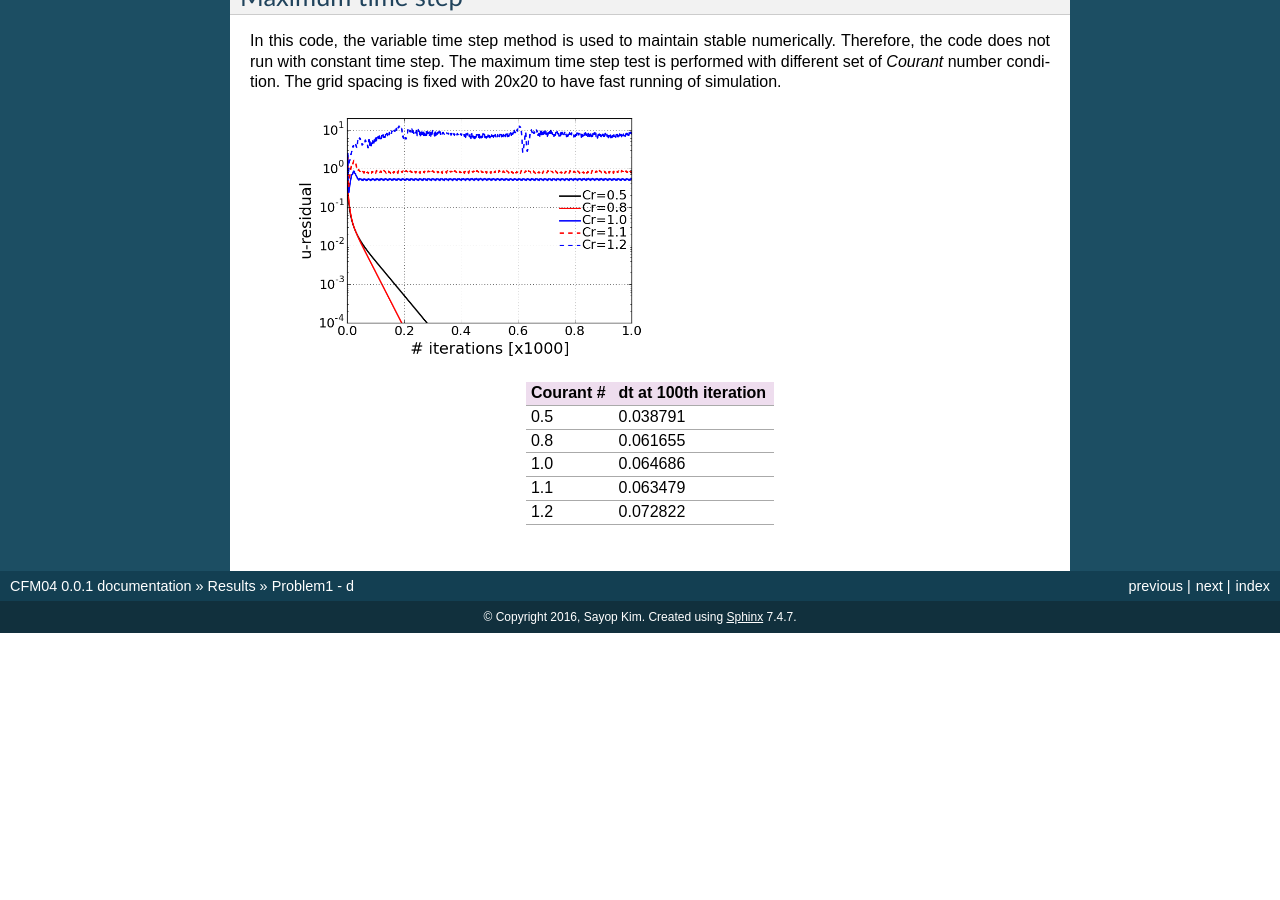
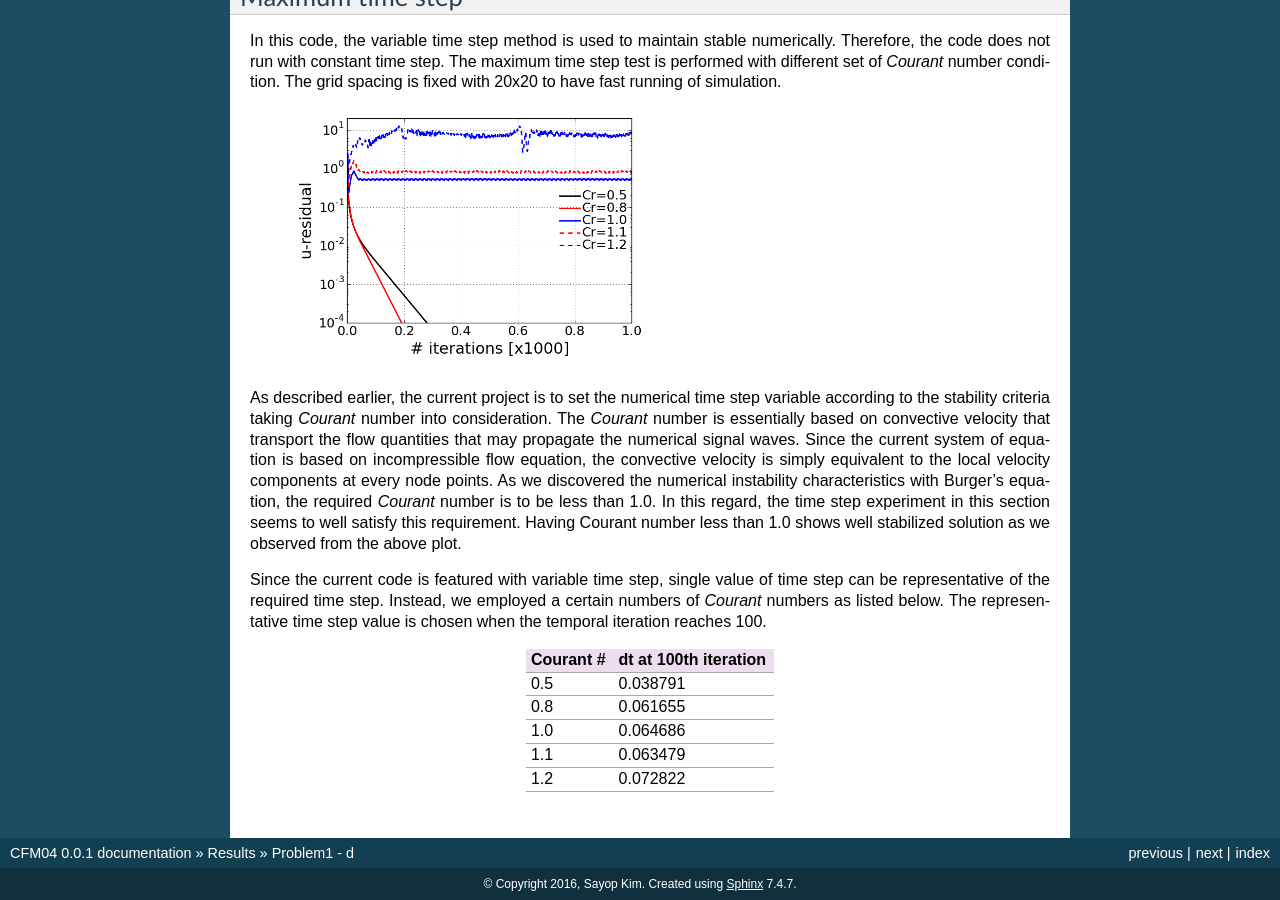
Before and after one commit to sayop/CFM04, a Sphinx documentation site: the page built from docs/source/Results/d/contents.rst, in a window 1280 px wide and 900 px high, scrolled down 902 px. Built offline with Sphinx 7.4.7, drawn with Linux system fonts in a browser that asks for light colours; pages that are not in the unit, such as notebooks, are missing from menus; before the commit the page ends 1535 px from its top, so only the background shows below that.

Commit message:
adddefds

```diff
--- a/docs/source/Results/d/contents.rst
+++ b/docs/source/Results/d/contents.rst
@@ -32,6 +32,10 @@ In this code, the variable time step method is used to maintain stable numerical
      :width: 50%
 
 
+As described earlier, the current project is to set the numerical time step variable according to the stability criteria taking *Courant* number into consideration. The *Courant* number is essentially based on convective velocity that transport the flow quantities that may propagate the numerical signal waves. Since the current system of equation is based on incompressible flow equation, the convective velocity is simply equivalent to the local velocity components at every node points. As we discovered the numerical instability characteristics with Burger's equation, the required *Courant* number is to be less than 1.0. In this regard, the time step experiment in this section seems to well satisfy this requirement. Having Courant number less than 1.0 shows well stabilized solution as we observed from the above plot.
+
+Since the current code is featured with variable time step, single value of time step can be representative of the required time step. Instead, we employed a certain numbers of *Courant* numbers as listed below. The representative time step value is chosen when the temporal iteration reaches 100.
+
   +-----------+-----------------------+
   | Courant # | dt at 100th iteration |
   +===========+=======================+
```
Also changed, not shown: 7 other files.
